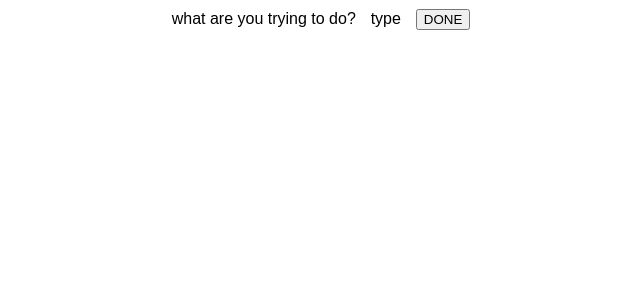
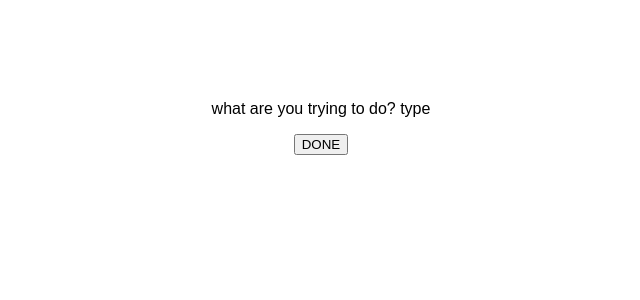
Before and after one commit to IAmNatch/JSCookbook, a React (Create React App) app in the folder js-react-app/: page / in a window 1280 px wide. Shown: the top 300 px of the page, without its empty margins (319-959 px from the left). Built offline with nearby package versions, Linux system fonts and the light colour scheme.

Commit message:
form- V1

```diff
--- a/js-react-app/src/App.css
+++ b/js-react-app/src/App.css
@@ -22,7 +22,9 @@
   from { transform: rotate(0deg); }
   to { transform: rotate(360deg); }
 }
-
+form {
+  margin-top: 100px;
+}
 .toggle {
       cursor: pointer;
 }
@@ -34,3 +36,17 @@ div.display {
   display: inline-block;
   padding: 10px;
 }
+
+.a.toggle {
+
+  /* width: 100px;
+  height: 100px;
+  position: relative; */
+}
+
+ul {
+    position: relative;
+  top: -30px;
+  left: 40px;
+
+}
--- a/js-react-app/src/App.js
+++ b/js-react-app/src/App.js
@@ -66,7 +66,7 @@ class TodoForm extends React.Component {
       <form onSubmit={this.handleSubmit}>
 					<div className="input-group">
            what are you trying to do?
-            <div className="display">
+            <span className="display">
                 <a className="toggle" onClick={this.show}>  {this.state.type}  </a>
                   <ul>
                     <li style={this.state.display ? displayBlock : displayNone}>
@@ -74,7 +74,7 @@ class TodoForm extends React.Component {
                       <button onClick={this.show}>next</button>
                     </li>
                   </ul>
-            </div>
+            </span>
             <span className="input-group-btn">
 								<button type="submit" value="Submit" className="btn btn-primary">DONE
 									</button>
```
